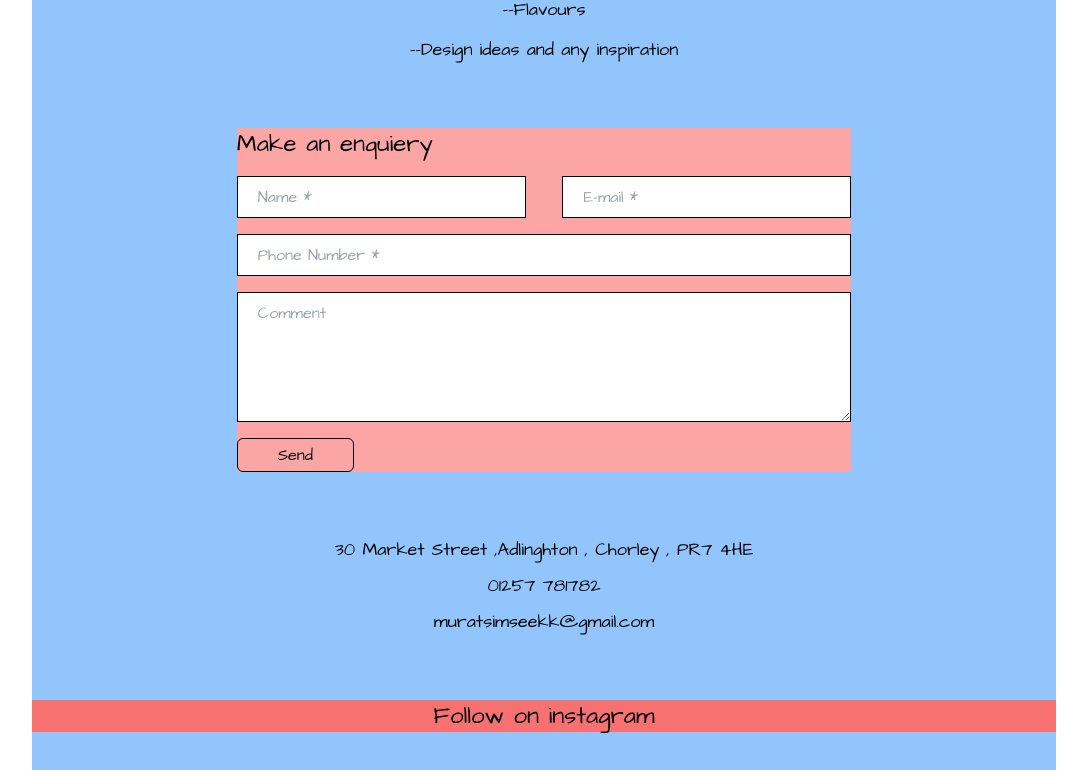
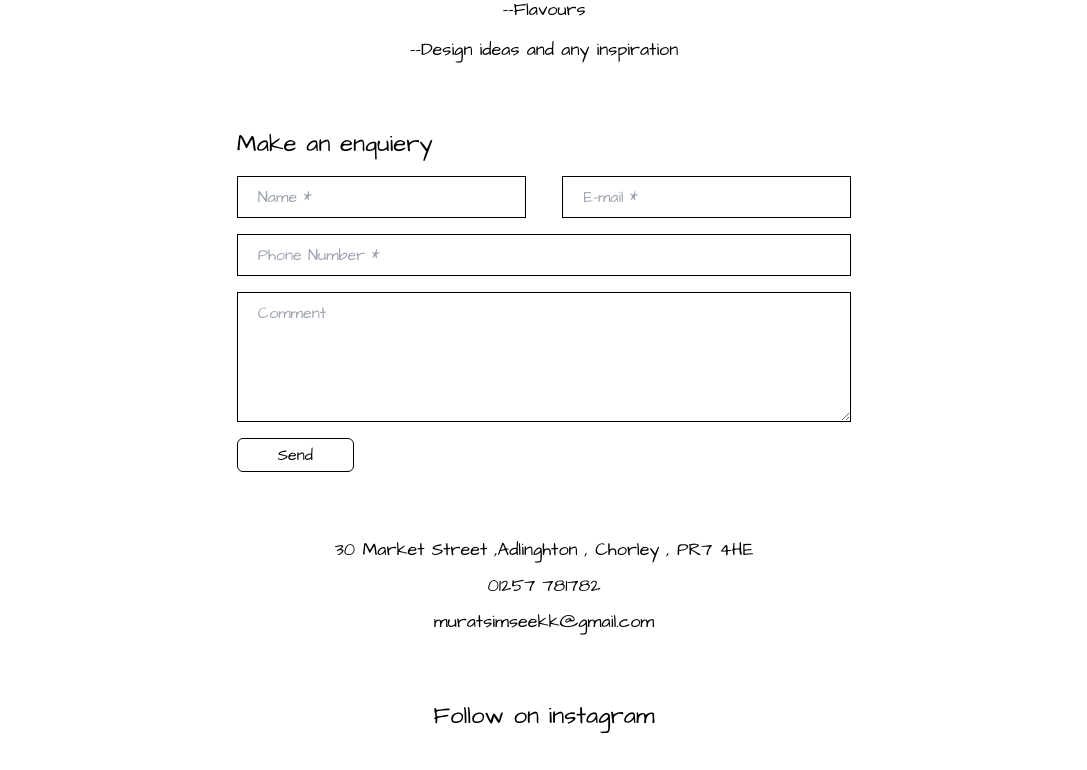
Before and after one commit to muratsimseekk/Cake-Shop, a React (Vite) app: page /contact in a window 1280 px wide. Shown: the part 420-1190 px from the top of the page, without its empty margins (96-1183 px from the left). Built offline with nearby package versions, Linux system fonts and the light colour scheme; a web font is replaced by a local one.

Commit message:
removes bg colors on Cookies and Contact page

```diff
--- a/src/pages/Contact.jsx
+++ b/src/pages/Contact.jsx
@@ -7,7 +7,7 @@ import photo7 from "../assets/weddings/wedding7.png";
 function Contact() {
   return (
     <div className="w-full flex justify-center">
-      <div className="w-4/5 bg-blue-300 my-16 flex flex-col gap-16">
+      <div className="w-4/5 my-16 flex flex-col gap-16">
         <div className="flex flex-col gap-7 text-center">
           <h1 className="2xl:text-4xl xl:text-3xl lg:text-3xl md:text-2xl text-3xl">
             Get In Touch
@@ -22,7 +22,7 @@ function Contact() {
           </div>
         </div>
         <div className="flex justify-center">
-          <div className="2xl:w-[60%] xl:w-[60%] lg:w-[65%] md:w-[80%] w-full  bg-red-300 flex flex-col gap-4">
+          <div className="2xl:w-[60%] xl:w-[60%] lg:w-[65%] md:w-[80%] w-full flex flex-col gap-4">
             <h3 className="2xl:text-2xl xl:text-2xl lg:text-2xl md:text-lg text-lg">
               Make an enquiery
             </h3>
@@ -79,7 +79,7 @@ function Contact() {
           <p>muratsimseekk@gmail.com</p>
         </div>
         <div className="w-full flex flex-col gap-10">
-          <h3 className="2xl:text-3xl xl:text-2xl lg:text-2xl md:text-xl text-xl bg-red-400 text-center">
+          <h3 className="2xl:text-3xl xl:text-2xl lg:text-2xl md:text-xl text-xl text-center">
             Follow on instagram
           </h3>
           <div className="flex w-full justify-between">
--- a/src/pages/Cookies.jsx
+++ b/src/pages/Cookies.jsx
@@ -2,7 +2,6 @@ import React from "react";
 
 import photo2 from "../assets/cookies/cookie2.png";
 import photo3 from "../assets/cookies/cookie3.png";
-import photo4 from "../assets/cookies/cookie4.png";
 import photo5 from "../assets/cookies/cookie5.png";
 import photo6 from "../assets/cookies/cookie6.png";
 import photo7 from "../assets/cookies/cookie7.png";
```
